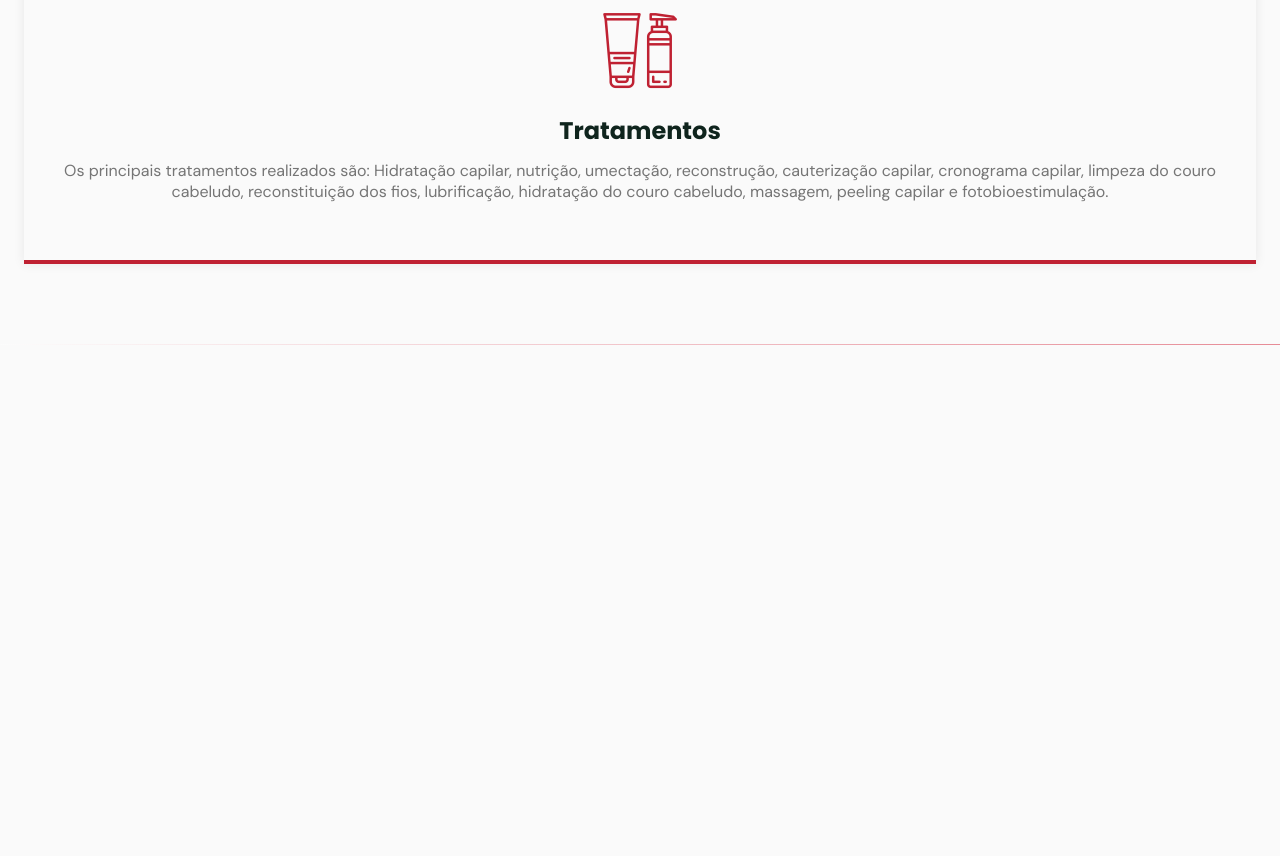
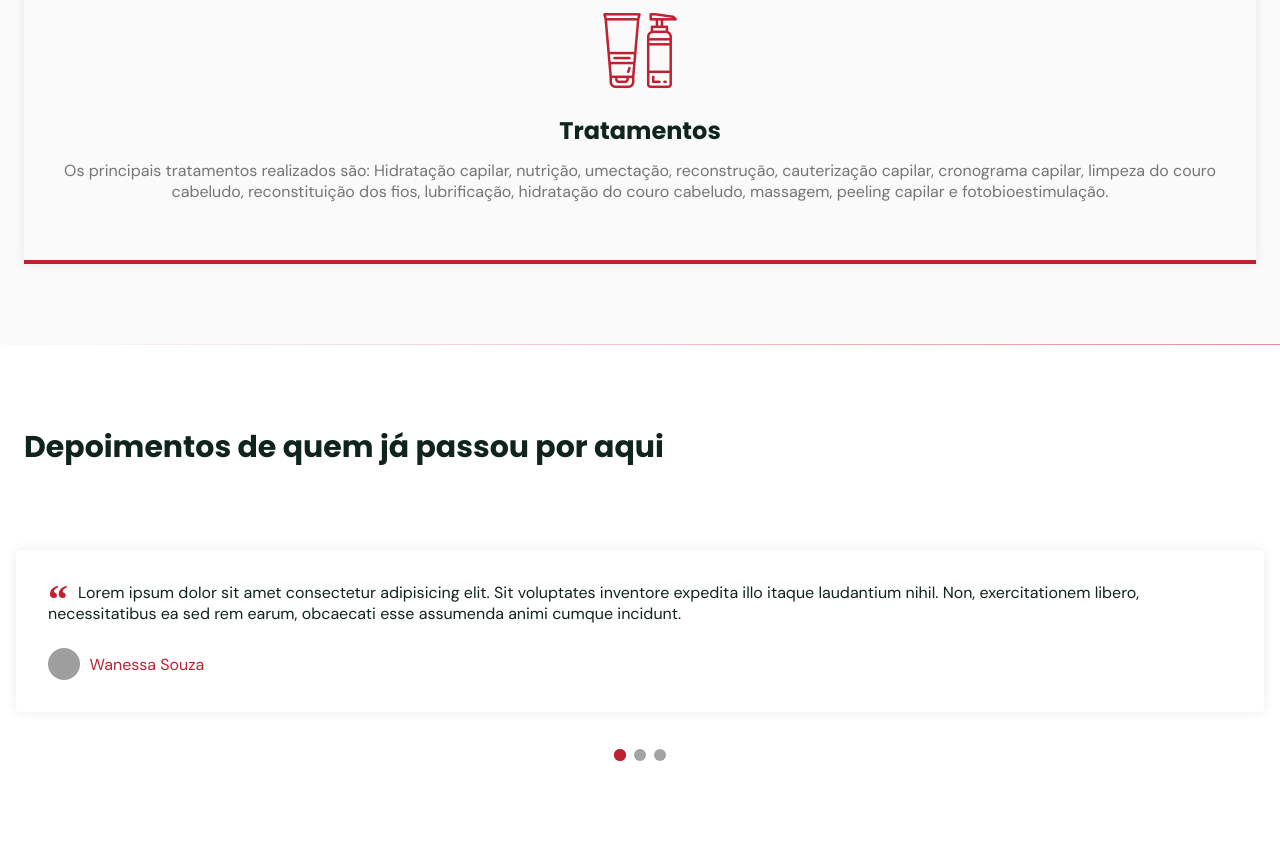
Before and after one commit to vinadoti/Projeto-Origin-Six, a plain HTML site: page index.html in a window 1280 px wide. Shown: the part 4062-4918 px from the top of the page. Before the commit the page ends 4567 px from the top, so only its background shows below. Drawn offline with nearby package versions, Linux system fonts and the light colour scheme; grey boxes are pictures that could not be loaded; files whose address does not match are found by name.

Commit message:
metade da terceira aula

```diff
--- a/index.html
+++ b/index.html
@@ -10,6 +10,9 @@
     <!--ICONS-->
     <link rel="stylesheet" href="pack icons/style.css" />
 
+    <!-- SWIPER -->
+    <link rel="stylesheet" href="https://unpkg.com/swiper@7/swiper-bundle.min.css"/>
+
     <!--STYLES-->
     <link rel="stylesheet" href="style.css" />
 
@@ -19,10 +22,11 @@
       href="https://fonts.googleapis.com/css2?family=DM+Sans:wght@400;500;700&family=Poppins:wght@400;500;700&display=swap"
       rel="stylesheet"
     />
+
   </head>
   <body>
     <header id="header">
-      <nav class="container ">
+      <nav class="container">
         <a class="logo" href="#">Nadoti<span>Salon</span>.</a>
         <!-- menu -->
         <div class="menu">
@@ -33,13 +37,15 @@
             <li><a class="title" href="#testimonials">Depoimentos</a></li>
             <li><a class="title" href="#contact">Contato</a></li>
           </ul>
-        </div> <!-- /menu -->
+        </div>
+        <!-- /menu -->
         <div class="toggle icon-menu"></div>
         <div class="toggle icon-close"></div>
       </nav>
     </header>
 
     <main>
+      <!-- HOME -->
       <section class="section" id="home">
         <div class="container grid">
           <div class="image">
@@ -61,60 +67,97 @@
 
       <div class="divider-1"></div>
 
+      <!-- ABOUT -->
       <section class="section" id="about">
         <div class="container grid">
           <div class="image">
-            <img src="https://images.unsplash.com/photo-1581404788767-726320400cea?ixlib=rb-1.2.1&ixid=MnwxMjA3fDB8MHxwaG90by1wYWdlfHx8fGVufDB8fHx8&auto=format&fit=crop&w=1050&q=80" alt="mulheres realizando o atendimento em um salão de beleza">
+            <img
+              src="https://images.unsplash.com/photo-1581404788767-726320400cea?ixlib=rb-1.2.1&ixid=MnwxMjA3fDB8MHxwaG90by1wYWdlfHx8fGVufDB8fHx8&auto=format&fit=crop&w=1050&q=80"
+              alt="mulheres realizando o atendimento em um salão de beleza"
+            />
           </div>
           <div class="text">
             <h2 class="title">Sobre nós</h2>
             <header>
-              <p> <strong>NadotiSalon</strong> é uma equipe de profissionais da beleza, que dão um show de qualidade nos serviços e atendimentos. A equipe está pronta para atender os clientes nos locais de preferências, com o nosso perfil profissional.Toda empresa é guiada por políticas e conceitos administrativos, para ter serviços padrões e de alta qualidade. Todos da equipe passam por treinamentos e avaliações. Queremos realizar boas experiências para os nossos clientes.
-            </p></header>
+              <p>
+                <strong>NadotiSalon</strong> é uma equipe de profissionais da
+                beleza, que dão um show de qualidade nos serviços e
+                atendimentos. A equipe está pronta para atender os clientes nos
+                locais de preferências, com o nosso perfil profissional.Toda
+                empresa é guiada por políticas e conceitos administrativos, para
+                ter serviços padrões e de alta qualidade. Todos da equipe passam
+                por treinamentos e avaliações. Queremos realizar boas
+                experiências para os nossos clientes.
+              </p>
+            </header>
             <div class="purposes">
-              <br>
+              <br />
               <h4 class="title">Missão</h4>
-              <p> Recrutar bons profissionais e manter a reciclagem profissional ativa. Permitir ao profissional estar em ordem de crescimento, realizando ótimos serviços aos clientes. Oferecer os serviços de salão beleza atualizados mundialmente.
+              <p>
+                Recrutar bons profissionais e manter a reciclagem profissional
+                ativa. Permitir ao profissional estar em ordem de crescimento,
+                realizando ótimos serviços aos clientes. Oferecer os serviços de
+                salão beleza atualizados mundialmente.
               </p>
-              <br>
+              <br />
               <h4 class="title">Visão</h4>
-              <p> Organizar os atendimentos em geral, através de condutas empresariais, em busca de relacionar os serviços de beleza, em atendimentos personalizados a agenda do cliente.
+              <p>
+                Organizar os atendimentos em geral, através de condutas
+                empresariais, em busca de relacionar os serviços de beleza, em
+                atendimentos personalizados a agenda do cliente.
               </p>
-              <br>
-              <h4 class="title"> Valores</h4>
-              <p> Respeitar os limites e saber sobre condutas profissionais.
-              </p>
-          </div>
+              <br />
+              <h4 class="title">Valores</h4>
+              <p>Respeitar os limites e saber sobre condutas profissionais.</p>
+            </div>
           </div>
         </div>
       </section>
 
       <div class="divider-2"></div>
 
+      <!-- SERVICES -->
       <section class="section" id="services">
         <div class="container grid">
           <header>
             <h2 class="title">Serviços</h2>
-            <p> Com mais de 10 anos no mercado, o <strong>NadotiSalon</strong> já conquistou clientes de inúmeras cidades da região com seus tratamentos exclusivos e totalmente naturais!
+            <p>
+              Com mais de 10 anos no mercado, o <strong>NadotiSalon</strong> já
+              conquistou clientes de inúmeras cidades da região com seus
+              tratamentos exclusivos e totalmente naturais!
             </p>
           </header>
           <div class="cards grid">
             <div class="card">
               <i class="icon-woman-hair"></i>
               <h3 class="title">Terapia Capilar</h3>
-              <p> A terapia capilar consiste em métodos de prevenção e de tratamento de doenças relacionadas aos cabelos e ao couro cabeludo, na tentativa de minimizar agressões externas e corrigir eventuais desequilíbrios causados por procedimentos químicos.
+              <p>
+                A terapia capilar consiste em métodos de prevenção e de
+                tratamento de doenças relacionadas aos cabelos e ao couro
+                cabeludo, na tentativa de minimizar agressões externas e
+                corrigir eventuais desequilíbrios causados por procedimentos
+                químicos.
               </p>
             </div>
             <div class="card">
               <i class="icon-trim"></i>
               <h3 class="title">Cortes</h3>
-              <p> O Corte de cabelo é o que define o estilo visual dos cabelos e consequentemente, o estilo visual da pessoa. Acompanhar o design do corte, com a personalidade da pessoa, torna a mesma mais autentica e única, pois ela será representada por si mesma.
+              <p>
+                O Corte de cabelo é o que define o estilo visual dos cabelos e
+                consequentemente, o estilo visual da pessoa. Acompanhar o design
+                do corte, com a personalidade da pessoa, torna a mesma mais
+                autentica e única, pois ela será representada por si mesma.
               </p>
             </div>
             <div class="card">
               <i class="icon-cosmetic"></i>
               <h3 class="title">Tratamentos</h3>
-              <p> Os principais tratamentos realizados são: Hidratação capilar, nutrição, umectação, reconstrução, cauterização capilar, cronograma capilar, limpeza do couro cabeludo, reconstituição dos fios, lubrificação, hidratação do couro cabeludo, massagem, peeling capilar e fotobioestimulação.
+              <p>
+                Os principais tratamentos realizados são: Hidratação capilar,
+                nutrição, umectação, reconstrução, cauterização capilar,
+                cronograma capilar, limpeza do couro cabeludo, reconstituição
+                dos fios, lubrificação, hidratação do couro cabeludo, massagem,
+                peeling capilar e fotobioestimulação.
               </p>
             </div>
           </div>
@@ -123,10 +166,72 @@
 
       <div class="divider-1"></div>
 
-      <section class="section" id="testimonials"></section>
+      <!-- TESTIMONIALS -->
+      <section class="section" id="testimonials">
+        <div class="container">
+          <header>
+            <h2 class="title">Depoimentos de quem já passou por aqui</h2>
+          </header>
+            <div class="testimonials swiper">
+              <div class="swiper-wrapper">
+                <div class="testimonial swiper-slide">
+                  <blockquote>
+                    <p>
+                      <span>&ldquo;</span>
+                      Lorem ipsum dolor sit amet consectetur adipisicing elit. Sit voluptates inventore expedita illo itaque laudantium nihil. Non, exercitationem libero, necessitatibus ea sed rem earum, obcaecati esse assumenda animi cumque incidunt.
+                    </p>
+                    <cite>
+                      <img src="https://randomuser.me/api/portraits/women/44.jpg" alt="Wanessa Souza">
+                      Wanessa Souza
+                    </cite>
+                  </blockquote>
+                </div>
 
+                <div class="testimonial swiper-slide">
+                  <blockquote>
+                    <p>
+                      <span>&ldquo;</span>
+                      Lorem ipsum dolor sit amet consectetur adipisicing elit. Sit voluptates inventore expedita illo itaque laudantium nihil. Non, exercitationem libero, necessitatibus ea sed rem earum, obcaecati esse assumenda animi cumque incidunt.
+                    </p>
+                    <cite>
+                      <img src="https://randomuser.me/api/portraits/women/89.jpg" alt="Adriana Souza">
+                      Adriana Souza
+                    </cite>
+                  </blockquote>
+                </div>
+
+                <div class="testimonial swiper-slide">
+                  <blockquote>
+                    <p>
+                      <span>&ldquo;</span>
+                      Lorem ipsum dolor sit amet consectetur adipisicing elit. Sit voluptates inventore expedita illo itaque laudantium nihil. Non, exercitationem libero, necessitatibus ea sed rem earum, obcaecati esse assumenda animi cumque incidunt.
+                    </p>
+                    <cite>
+                      <img src="https://randomuser.me/api/portraits/women/68.jpg" alt="Ana Laura">
+                      Ana Laura
+                    </cite>
+                  </blockquote>
+                </div>
+                <!--If we need pagination-->
+            <div class="swiper-pagination"></div>
+              </div>
+
+              <!-- If we need pagination -->
+            <div class="swiper-pagination"></div>
+          </div>
+        </div>
+      </section>
+
+      <!-- CONTACT -->
     </main>
 
+    <!-- swiper -->
+    <script src="https://unpkg.com/swiper@7/swiper-bundle.min.js"></script>
+
+     <!-- scrollreveal -->
+     <script src="https://unpkg.com/scrollreveal"></script>
+
+    <!-- main.js -->
     <script src="main.js"></script>
   </body>
 </html>
--- a/main.js
+++ b/main.js
@@ -30,3 +30,13 @@ window.addEventListener('scroll',function (){
     header.classList.remove('scroll')
   }
 })
+
+// Testimonials swiper (carrosel)
+const swiper = new Swiper('.swiper',{
+  slidesPerView: 1,
+  pagination: {
+    el: '.swiper-pagination'
+  },
+  mousewheel: true,
+  keyboard: true
+})
--- a/style.css
+++ b/style.css
@@ -320,7 +320,6 @@ nav.show div.icon-close{
 
 #about .image img {
   position: relative;
-
 }
 
 #about .image img,
@@ -367,3 +366,73 @@ nav.show div.icon-close{
   font-size: 1.5rem;
   margin-bottom: 0.75rem;
 }
+
+/*---------- TESTIMONIALS --------- */
+#testimonials {
+  background: white;
+}
+
+#testimonials .container {
+  margin-left: 0;
+  margin-right: 0;
+}
+
+#testimonials header {
+  margin-left: 1.5rem;
+  margin-right: 1.5rem;
+  margin-bottom: 0;
+}
+
+#testimonials blockquote {
+  padding: 2rem;
+  box-shadow: 0px 0px 12px rgba(0, 0, 0, 0.08);
+  border-radius: 0.25rem;
+
+}
+
+#testimonials blockquote p {
+  position: relative;
+  text-indent: 1.875rem;
+  margin-bottom: 1.5rem;
+  color: var(--title-color)
+}
+
+
+#testimonials blockquote p span {
+  font: 700 2.5rem serif;
+  position: absolute;
+  top: -0.375rem;
+  left: -1.875rem;
+  color: var(--base-color);
+
+}
+
+#testimonials cite {
+  display: flex;
+  align-items: center;
+  font-style: normal;
+  color:var(--base-color)
+}
+
+#testimonials cite img {
+  width: 2rem;
+  height: 2rem;
+  object-fit: cover;
+  clip-path: circle();
+  margin-right: 0.6rem;
+}
+
+/* swiper */
+.swiper-slide {
+  height: auto;
+  padding: 4rem 1rem;
+}
+
+.swiper-pagination-bullet {
+  width: 0.75rem;
+  height: 0.75rem;
+}
+
+.swiper-pagination-bullet-active {
+  background: var(--base-color);
+}
```
